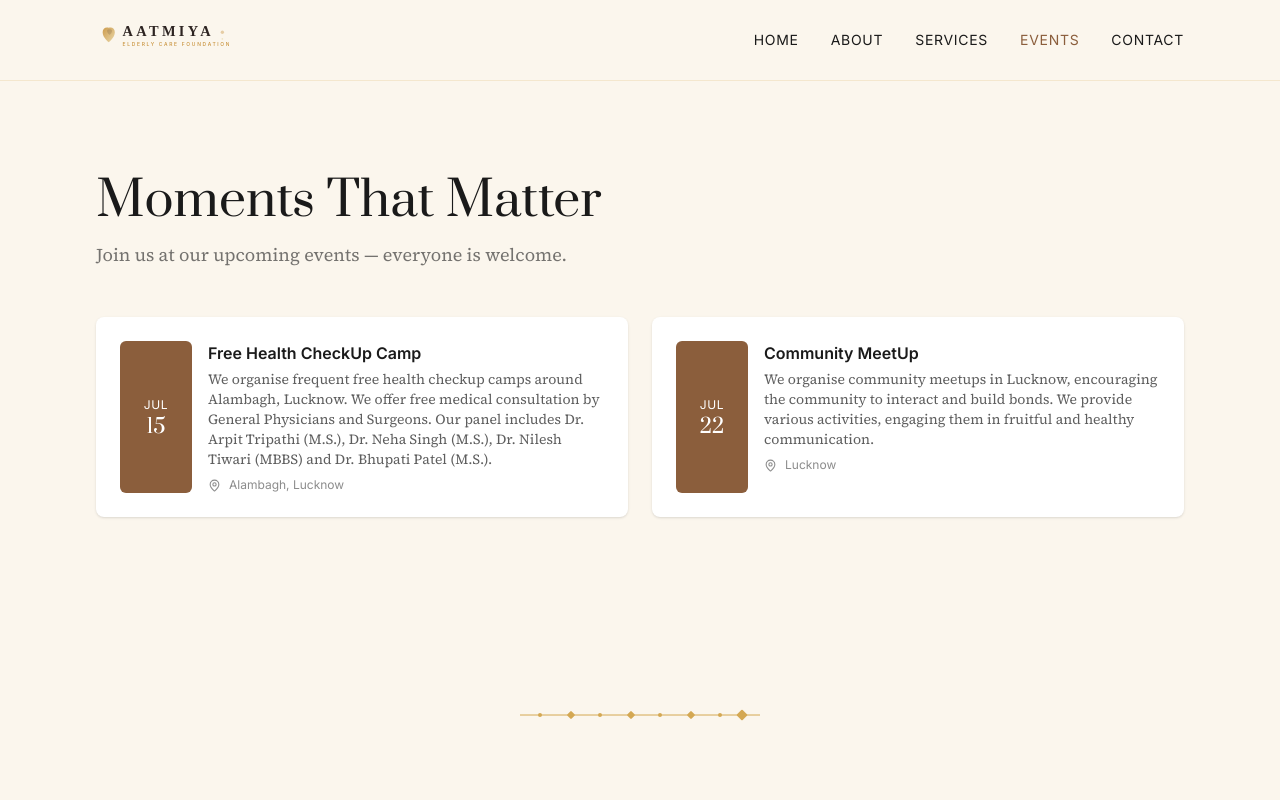
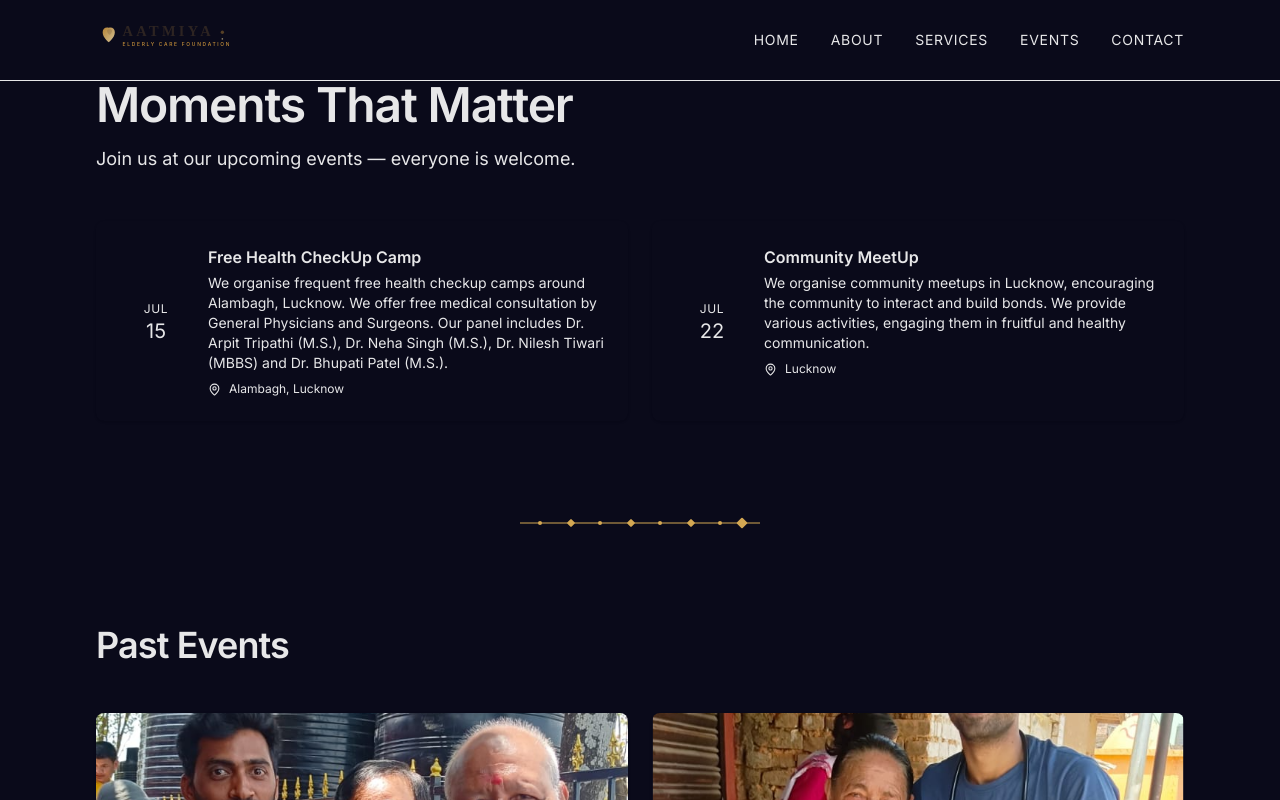
Before and after one commit to knee-tesh/aatmiya, a Next.js app: page /events in a window 1280 px wide. Shown: the top 800 px of the page. Built offline with nearby package versions, Linux system fonts and the light colour scheme.

Commit message:
feat: glassmorphism theme tokens and utilities in globals.css

```diff
--- a/src/styles/globals.css
+++ b/src/styles/globals.css
@@ -1,49 +1,88 @@
 @import "tailwindcss";
 
 @theme {
-  --color-ink: #1A1A1A;
-  --color-parchment: #FBF6ED;
-  --color-amber: #D4A853;
-  --color-walnut: #8B5E3C;
-  --color-tamarind: #6B3A2A;
-  --color-cotton: #FFFFFF;
+  --color-void: #0A0A1A;
+  --color-nebula: #1A1A3E;
+  --color-aurora: #6C63FF;
+  --color-cyan: #00D4FF;
+  --color-frost: rgba(255, 255, 255, 0.9);
+  --color-mist: rgba(255, 255, 255, 0.6);
 
-  --font-prata: Prata, serif;
-  --font-source-serif: "Source Serif 4", serif;
   --font-inter: Inter, sans-serif;
+  --font-mono: "JetBrains Mono", monospace;
 }
 
 @layer base {
   body {
-    @apply bg-parchment text-ink font-source-serif;
+    @apply bg-void text-frost font-inter;
+    overflow-y: scroll;
   }
 
   h1 {
-    @apply font-prata text-5xl;
+    @apply text-5xl font-semibold tracking-tight;
   }
 
   h2 {
-    @apply font-prata text-4xl;
+    @apply text-4xl font-semibold tracking-tight;
   }
 
   h3 {
-    @apply font-prata text-2xl;
+    @apply text-2xl font-semibold;
   }
 }
 
 @layer utilities {
-  .section-spacing {
-    @apply py-16 md:py-24;
+  .glass {
+    background: rgba(255, 255, 255, 0.08);
+    backdrop-filter: blur(12px);
+    -webkit-backdrop-filter: blur(12px);
+    border: 1px solid rgba(255, 255, 255, 0.15);
+    border-radius: 16px;
+  }
+
+  .glass-subtle {
+    background: rgba(255, 255, 255, 0.05);
+    backdrop-filter: blur(12px);
+    -webkit-backdrop-filter: blur(12px);
+    border: 1px solid rgba(255, 255, 255, 0.1);
+    border-radius: 16px;
+  }
+
+  .glass-strong {
+    background: rgba(255, 255, 255, 0.12);
+    backdrop-filter: blur(12px);
+    -webkit-backdrop-filter: blur(12px);
+    border: 1px solid rgba(255, 255, 255, 0.2);
+    border-radius: 16px;
+  }
+
+  .glass-nav {
+    background: rgba(255, 255, 255, 0.05);
+    backdrop-filter: blur(20px);
+    -webkit-backdrop-filter: blur(20px);
+    border-bottom: 1px solid rgba(255, 255, 255, 0.1);
   }
 
   .max-content {
     @apply max-w-6xl mx-auto px-4 md:px-8;
   }
+
+  .snap-section {
+    scroll-snap-align: start;
+  }
+}
+
+@media (max-width: 768px) {
+  .glass, .glass-subtle, .glass-strong, .glass-nav {
+    backdrop-filter: blur(8px);
+    -webkit-backdrop-filter: blur(8px);
+  }
 }
 
 *:focus-visible {
-  outline: 2px solid #D4A853;
+  outline: 2px solid #6C63FF;
   outline-offset: 2px;
+  box-shadow: 0 0 15px rgba(108, 99, 255, 0.4);
 }
 
 .skip-link {
@@ -52,7 +91,7 @@
   left: 0;
   z-index: 100;
   padding: 8px 16px;
-  background: #8B5E3C;
+  background: #6C63FF;
   color: #FFFFFF;
   font-family: Inter, sans-serif;
 }
@@ -71,6 +110,6 @@
 }
 
 ::selection {
-  background: #D4A853;
-  color: #1A1A1A;
+  background: #6C63FF;
+  color: #FFFFFF;
 }
```
